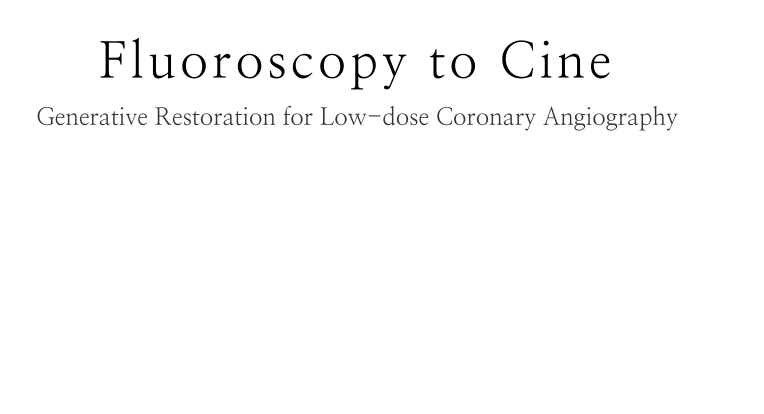
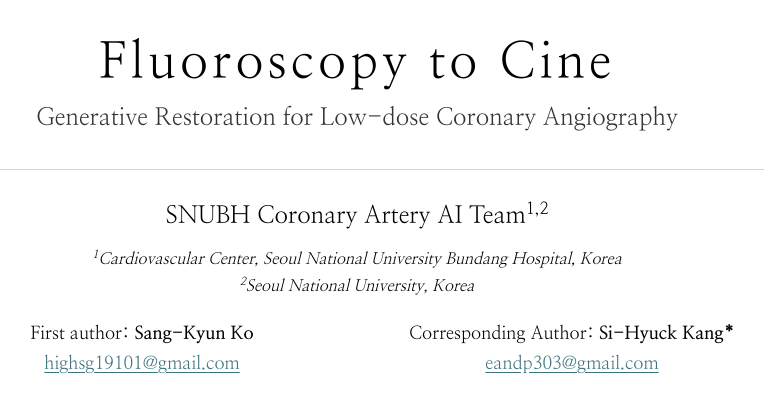
Before and after one commit to Highsg19101/fluoro-to-cine-project, a plain HTML site: page index.html in a window 1280 px wide. Shown: the whole page, without its empty margins (283-1047 px from the left). Drawn offline with Linux system fonts and the light colour scheme.

Commit message:
Add team affiliations and author contacts below project subtitle

```diff
--- a/index.html
+++ b/index.html
@@ -6,7 +6,7 @@
     <title>Fluoroscopy to Cine</title>
     <link rel="preconnect" href="https://fonts.googleapis.com">
     <link rel="preconnect" href="https://fonts.gstatic.com" crossorigin>
-    <link href="https://fonts.googleapis.com/css2?family=Nanum+Myeongjo:wght@400&amp;display=swap" rel="stylesheet">
+    <link href="https://fonts.googleapis.com/css2?family=Nanum+Myeongjo:wght@400;700&amp;display=swap" rel="stylesheet">
     <style>
       * {
         box-sizing: border-box;
@@ -48,6 +48,80 @@
 
       .nowrap {
         white-space: nowrap;
+      }
+
+      .author-divider {
+        max-width: 820px;
+        margin: 28px auto;
+        border: 0;
+        border-top: 1px solid #d6d6d6;
+      }
+
+      .team-details {
+        color: #000;
+      }
+
+      .team-name {
+        margin: 0 0 12px;
+        font-size: 24px;
+        font-weight: 400;
+        line-height: 1.5;
+        text-wrap: balance;
+      }
+
+      .team-details sup {
+        font-size: 0.7em;
+        line-height: 0;
+      }
+
+      .team-affiliations {
+        margin-bottom: 20px;
+        font-size: 16px;
+        font-style: italic;
+        line-height: 1.7;
+        text-wrap: balance;
+      }
+
+      .team-affiliations p {
+        margin: 0;
+      }
+
+      .contributors {
+        display: grid;
+        grid-template-columns: repeat(2, minmax(0, 1fr));
+        gap: 24px 40px;
+        max-width: 820px;
+        margin: 0 auto;
+        color: #000;
+        font-size: 18px;
+        line-height: 1.65;
+      }
+
+      .contributor p {
+        margin: 0;
+      }
+
+      .contributor a {
+        color: #3d737f;
+        text-decoration: underline;
+        text-underline-offset: 3px;
+        overflow-wrap: anywhere;
+      }
+
+      .contributor a:hover {
+        color: #234852;
+      }
+
+      .contributor a:focus-visible {
+        outline: 2px solid currentColor;
+        outline-offset: 4px;
+      }
+
+      @media (max-width: 600px) {
+        .contributors {
+          grid-template-columns: 1fr;
+          font-size: 17px;
+        }
       }
 
       @media (max-width: 991px) {
@@ -99,6 +173,24 @@
       <header class="project-header">
         <h1 class="project-title">Fluoroscopy to Cine</h1>
         <p class="project-subtitle">Generative Restoration for <span class="nowrap">Low-dose</span> Coronary Angiography</p>
+        <hr class="author-divider">
+        <section class="team-details" aria-labelledby="team-name">
+          <h2 class="team-name" id="team-name">SNUBH Coronary Artery AI Team<sup>1,2</sup></h2>
+          <div class="team-affiliations">
+            <p><sup>1</sup>Cardiovascular Center, Seoul National University Bundang Hospital, Korea</p>
+            <p><sup>2</sup>Seoul National University, Korea</p>
+          </div>
+          <div class="contributors">
+            <div class="contributor">
+              <p>First author: <strong>Sang-Kyun Ko</strong></p>
+              <p><a href="mailto:highsg19101@gmail.com">highsg19101@gmail.com</a></p>
+            </div>
+            <div class="contributor">
+              <p>Corresponding Author: <strong>Si-Hyuck Kang*</strong></p>
+              <p><a href="mailto:eandp303@gmail.com">eandp303@gmail.com</a></p>
+            </div>
+          </div>
+        </section>
       </header>
     </main>
   </body>
```
